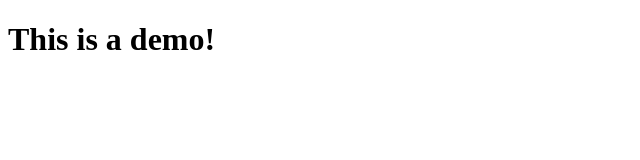
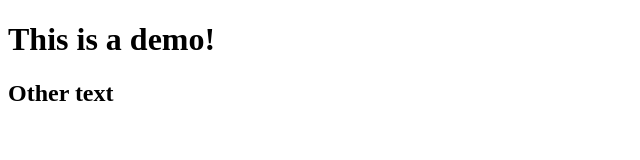
Before and after one commit to sigmasyd/demo-php-cicd, a plain HTML site: page index.html in a window 1280 px wide. Shown: the whole page, without its empty margins (0-640 px from the left). Drawn offline with Linux system fonts and the light colour scheme.

Commit message:
more testing!

```diff
--- a/index.html
+++ b/index.html
@@ -8,5 +8,6 @@
 </head>
 <body>
   <h1>This is a demo!</h1>
+  <h2>Other text</h2>
 </body>
 </html>
```
